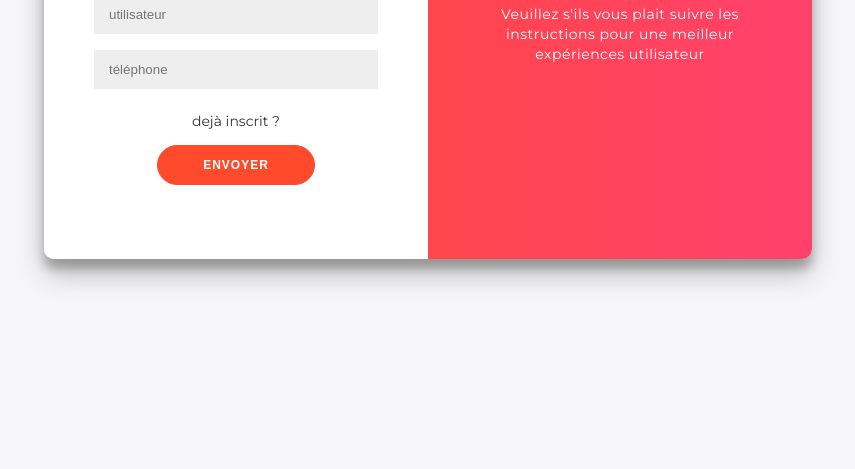
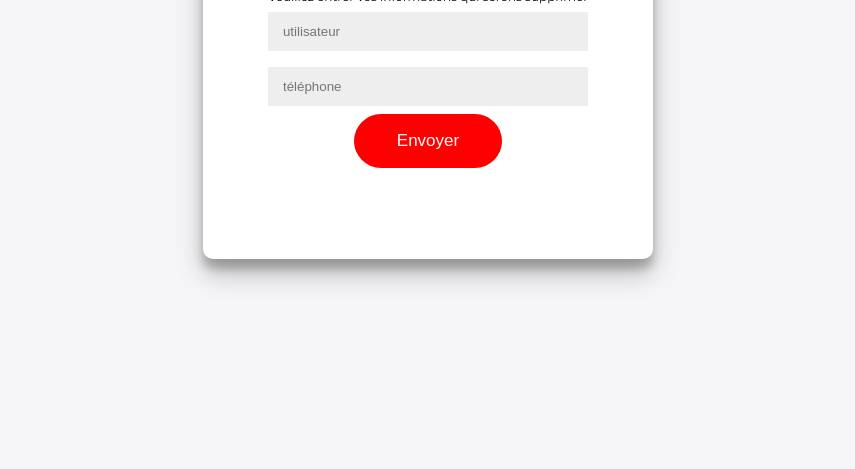
Before and after one commit to 2ok-k/delete-cezo-account, a plain HTML site: page Inscription.html in a window 1280 px wide. Shown: the part 361-830 px from the top of the page, without its empty margins (212-1067 px from the left). Drawn offline with Linux system fonts and the light colour scheme.

Commit message:
mise à jour

```diff
--- a/Inscription.html
+++ b/Inscription.html
@@ -4,55 +4,31 @@
     <meta charset="UTF-8" />
     <meta name="viewport" content="width=device-width, initial-scale=1.0" />
     <link rel="stylesheet" href="inscription.css" />
-    <title>Inscription</title>
+    <title>Supprimer</title>
   </head>
   <body>
     <div class="container" id="container">
       <div class="form-container sign-in-container">
         <form action="#">
-          <h1>Inscription</h1>
+          <h1>Suppression</h1>
           <div class="social-container">
             <a href="#" class="social"><i class="fab fa-facebook-f"></i></a>
             <a href="#" class="social"><i class="fab fa-google-plus-g"></i></a>
             <a href="#" class="social"><i class="fab fa-linkedin-in"></i></a>
           </div>
-          <span>utiliser numéros de téléphone</span>
+          <span>Veuillez entrer vos informations qui serons supprimer</span>
           <input type="utilisateur" placeholder="utilisateur" />
           <input type="text" placeholder="téléphone" inputmode="tel" />
-          <a href="#">dejà inscrit ?</a>
 
-          <button onclick="window.location.href='confirmation.html'">
+          <button
+            class="btn"
+            onclick="window.location.href='confirmation.html'">
             Envoyer
           </button>
         </form>
       </div>
-      <div class="overlay-container">
-        <div class="overlay">
-          <div class="overlay-panel overlay-right">
-            <h1 id="greeting"></h1>
-            <p>
-              Veuillez s'ils vous plait suivre les instructions pour une
-              meilleur expériences utilisateur
-            </p>
-          </div>
-        </div>
-      </div>
     </div>
-    <script>
-      function getGreeting() {
-        const now = new Date();
-        const hour = now.getHours();
 
-        if (hour >= 7 && hour < 18) {
-          return "Bonjour";
-        } else {
-          return "Bonsoir";
-        }
-      }
-
-      // Mettre à jour le contenu de la balise <h1> avec l'id "greeting"
-      document.getElementById("greeting").textContent = getGreeting();
-    </script>
     <script src="inscript.js"></script>
   </body>
 </html>
--- a/conf.css
+++ b/conf.css
@@ -29,4 +29,53 @@ p {
   margin-top: 10px;
   font-size: 16px;
   color: #333;
+  font-family: sans-serif;
 }
+
+.btn {
+  position: relative;
+  font-size: 17px;
+
+  text-decoration: none;
+  padding: 1em 2.5em;
+  display: inline-block;
+  border-radius: 6em;
+  transition: all 0.2s;
+  border: none;
+  font-family: sans-serif;
+  font-weight: 500;
+  color: white;
+  background-color: #008000;
+}
+
+.btn:hover {
+  transform: translateY(-3px);
+  box-shadow: 0 10px 20px rgba(0, 0, 0, 0.2);
+}
+
+.btn:active {
+  transform: translateY(-1px);
+  box-shadow: 0 5px 10px rgba(0, 0, 0, 0.2);
+}
+
+.btn::after {
+  content: "";
+  display: inline-block;
+  height: 100%;
+  width: 100%;
+  border-radius: 100px;
+  position: absolute;
+  top: 0;
+  left: 0;
+  z-index: -1;
+  transition: all 0.4s;
+}
+
+.btn::after {
+  background-color: #d21717;
+}
+
+.btn:hover::after {
+  transform: scaleX(1.4) scaleY(1.6);
+  opacity: 0;
+}
--- a/inscription.css
+++ b/inscription.css
@@ -43,30 +43,52 @@ a {
   margin: 15px 0;
 }
 
-button {
-  border-radius: 20px;
-  border: 1px solid #ff4b2b;
-  background-color: #ff4b2b;
-  color: #ffffff;
-  font-size: 12px;
-  font-weight: bold;
-  padding: 12px 45px;
-  letter-spacing: 1px;
-  text-transform: uppercase;
-  transition: transform 80ms ease-in;
+.btn {
+  position: relative;
+  font-size: 17px;
+
+  text-decoration: none;
+  padding: 1em 2.5em;
+  display: inline-block;
+  border-radius: 6em;
+  transition: all 0.2s;
+  border: none;
+  font-family: sans-serif;
+  font-weight: 500;
+  color: white;
+  background-color: red;
 }
 
-button:active {
-  transform: scale(0.95);
+.btn:hover {
+  transform: translateY(-3px);
+  box-shadow: 0 10px 20px rgba(0, 0, 0, 0.2);
 }
 
-button:focus {
-  outline: none;
+.btn:active {
+  transform: translateY(-1px);
+  box-shadow: 0 5px 10px rgba(0, 0, 0, 0.2);
 }
 
-button.ghost {
-  background-color: transparent;
-  border-color: #ffffff;
+.btn::after {
+  content: "";
+  display: inline-block;
+  height: 100%;
+  width: 100%;
+  border-radius: 100px;
+  position: absolute;
+  top: 0;
+  left: 0;
+  z-index: -1;
+  transition: all 0.4s;
+}
+
+.btn::after {
+  background-color: #ffffff;
+}
+
+.btn:hover::after {
+  transform: scaleX(1.4) scaleY(1.6);
+  opacity: 0;
 }
 
 form {
@@ -94,31 +116,20 @@ input {
   box-shadow: 0 14px 28px rgba(0, 0, 0, 0.25), 0 10px 10px rgba(0, 0, 0, 0.22);
   position: relative;
   overflow: hidden;
-  width: 768px;
+  width: 450px;
   max-width: 100%;
   min-height: 480px;
+  display: flex;
+  justify-content: center;
+  align-items: center;
 }
-
-.form-container {
-  position: absolute;
-  top: 0;
-  height: 100%;
-  transition: all 0.6s ease-in-out;
-}
-
-.sign-in-container {
-  left: 0;
-  width: 50%;
-  z-index: 2;
-}
-
-.container.right-panel-active .sign-in-container {
-  transform: translateX(100%);
+.form-container.sign-in-container {
+  text-align: center;
 }
 
 .sign-up-container {
   left: 0;
-  width: 50%;
+  width: 900%;
   opacity: 0;
   z-index: 1;
 }
@@ -157,22 +168,6 @@ input {
 
 .container.right-panel-active .overlay-container {
   transform: translateX(-100%);
-}
-
-.overlay {
-  background: #ff416c;
-  background: -webkit-linear-gradient(to right, #ff4b2b, #ff416c);
-  background: linear-gradient(to right, #ff4b2b, #ff416c);
-  background-repeat: no-repeat;
-  background-size: cover;
-  background-position: 0 0;
-  color: #ffffff;
-  position: relative;
-  left: -100%;
-  height: 100%;
-  width: 200%;
-  transform: translateX(0);
-  transition: transform 0.6s ease-in-out;
 }
 
 .container.right-panel-active .overlay {
```
Also changed, not shown: confirmation.html (+1 -0 lines).
